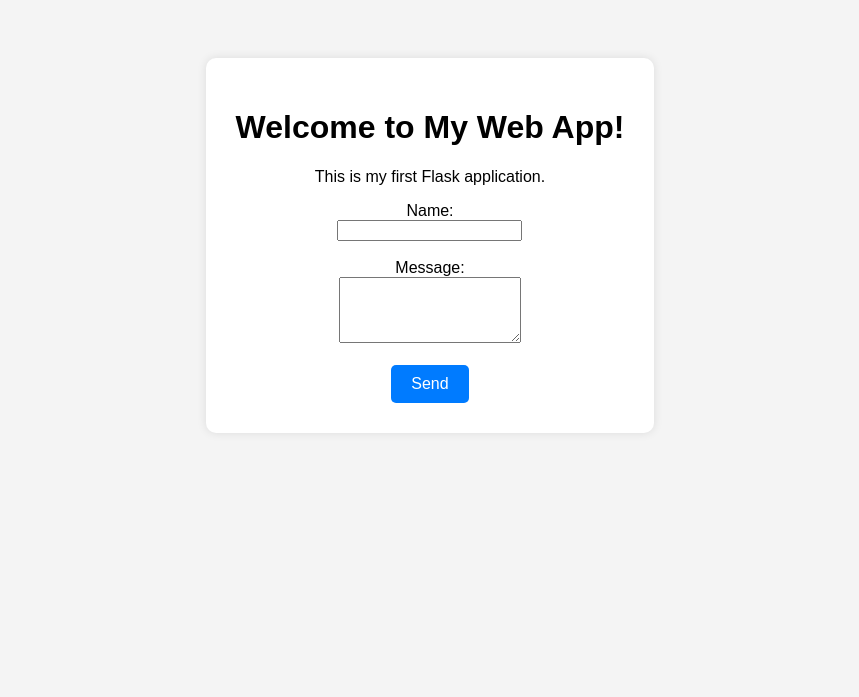
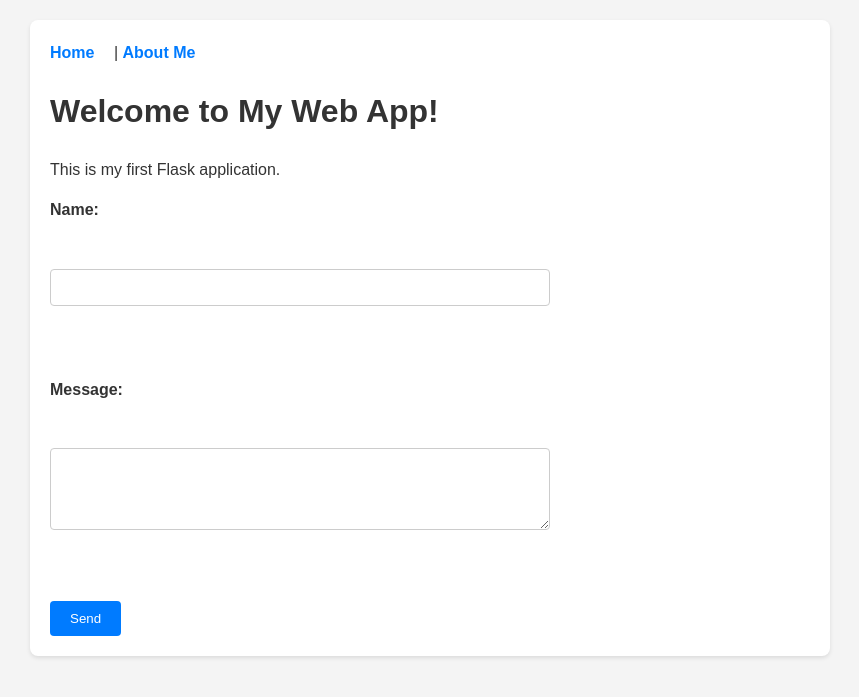
Before and after one commit to KooroshFarahani/my_web_app, a Flask app: page / in a window 1280 px wide. Shown: the top 697 px of the page, without its empty margins (210-1069 px from the left). Run offline with Flask 3, Linux system fonts and the light colour scheme.

Commit message:
style and about and index

```diff
--- a/app.py
+++ b/app.py
@@ -1,5 +1,4 @@
-# app.py
-from flask import Flask, render_template, request
+from flask import Flask, render_template, request, redirect, url_for
 
 app = Flask(__name__)
 
@@ -8,12 +7,17 @@ app = Flask(__name__)
 def home():
     return render_template("index.html")
 
+@app.route('/about')
+def about():
+    return render_template("about.html")
+
 # دریافت نظر کاربر
 @app.route("/submit", methods=["POST"])
 def submit():
     name = request.form.get("name")
     message = request.form.get("message")
-    return f"<h1>Thanks, {name}!</h1><p>We got your message: <i>{message}</i></p>"
+    print(f"Received: {name} - {message}")  # چاپ در کنسول برای دیباگ
+    return redirect(url_for('home'))  # هدایت به صفحه اصلی
 
 # راه‌اندازی سرور
 if __name__ == "__main__":
--- a/static/style.css
+++ b/static/style.css
@@ -1,29 +1,138 @@
-/* static/style.css */
+/* General Reset */
+* {
+    margin: 0;
+    padding: 0;
+    box-sizing: border-box;
+}
+
+/* Body Styling */
 body {
     font-family: Arial, sans-serif;
-    background: #f4f4f4;
-    text-align: center;
-    padding: 50px;
+    line-height: 1.6;
+    background-color: #f4f4f4;
+    color: #333;
 }
 
+/* Container */
 .container {
-    background: white;
-    padding: 30px;
-    border-radius: 10px;
-    display: inline-block;
-    box-shadow: 0 0 10px rgba(0,0,0,0.1);
+    max-width: 800px;
+    margin: 20px auto;
+    padding: 20px;
+    background-color: #fff;
+    border-radius: 8px;
+    box-shadow: 0 2px 4px rgba(0, 0, 0, 0.1);
+}
+
+/* Navigation */
+nav {
+    margin-bottom: 20px;
+}
+
+nav a {
+    color: #007bff;
+    text-decoration: none;
+    margin-right: 15px;
+    font-weight: bold;
+}
+
+nav a:hover {
+    text-decoration: underline;
+}
+
+/* Headings */
+h1 {
+    color: #333;
+    margin-bottom: 20px;
+}
+
+/* Paragraphs */
+p {
+    margin-bottom: 15px;
+}
+
+/* Form Styling */
+form {
+    display: flex;
+    flex-direction: column;
+    gap: 10px;
+}
+
+label {
+    font-weight: bold;
+}
+
+input[type="text"],
+textarea {
+    padding: 10px;
+    border: 1px solid #ccc;
+    border-radius: 4px;
+    width: 100%;
+    max-width: 500px;
+}
+
+textarea {
+    resize: vertical;
 }
 
 button {
+    background-color: #007bff;
+    color: #fff;
     padding: 10px 20px;
-    font-size: 16px;
-    background: #007BFF;
-    color: white;
     border: none;
-    border-radius: 5px;
+    border-radius: 4px;
     cursor: pointer;
+    width: fit-content;
 }
 
 button:hover {
-    background: #0056b3;
+    background-color: #0056b3;
 }
+
+/* Responsive Design */
+@media (max-width: 600px) {
+    .container {
+        margin: 10px;
+        padding: 15px;
+    }
+
+    input[type="text"],
+    textarea {
+        max-width: 100%;
+    }
+}
+
+/* Dark Mode Support */
+@media (prefers-color-scheme: dark) {
+    body {
+        background-color: #222;
+        color: #ddd;
+    }
+
+    .container {
+        background-color: #333;
+        box-shadow: 0 2px 4px rgba(0, 0, 0, 0.3);
+    }
+
+    h1 {
+        color: #fff;
+    }
+
+    nav a {
+        color: #4dabf7;
+    }
+
+    input[type="text"],
+    textarea {
+        background-color: #444;
+        border-color: #555;
+        color: #ddd;
+    }
+
+    button {
+        background-color: #4dabf7;
+    }
+
+    button:hover {
+        background-color: #1c7ed6;
+    }
+}
--- a/templates/index.html
+++ b/templates/index.html
@@ -1,4 +1,3 @@
-<!-- templates/index.html -->
 <!DOCTYPE html>
 <html>
 <head>
@@ -7,6 +6,10 @@
 </head>
 <body>
     <div class="container">
+        <nav>
+            <a href="{{ url_for('home') }}">Home</a> |
+            <a href="{{ url_for('about') }}">About Me</a>
+        </nav>
         <h1>Welcome to My Web App!</h1>
         <p>This is my first Flask application.</p>
 
```
Also changed, not shown: templates/about.html (added, +16 -0 lines).
